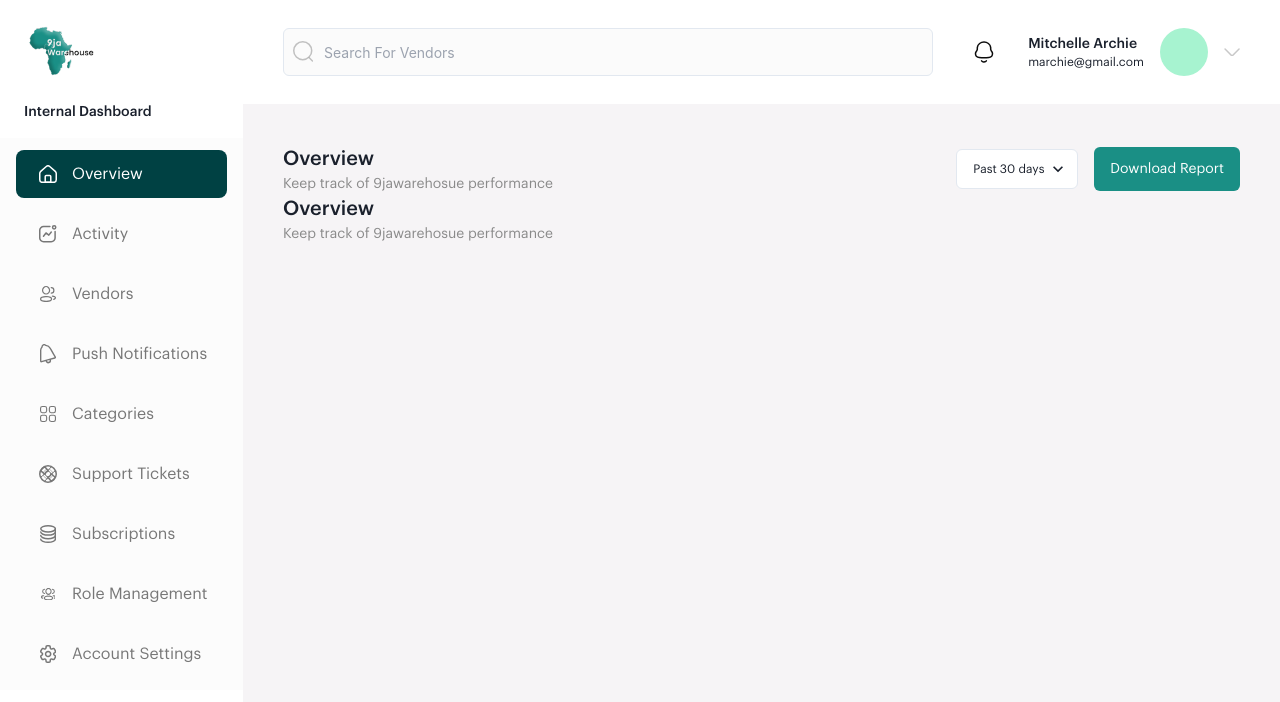
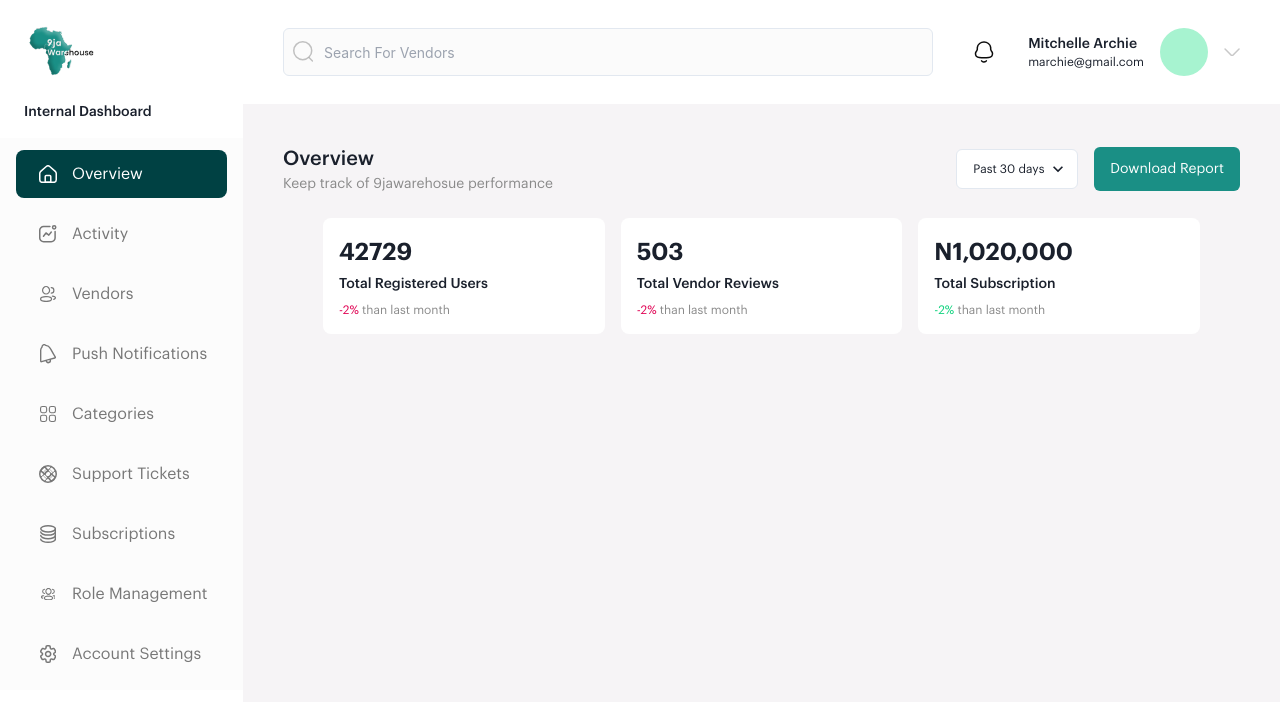
Before and after one commit to danieloski98/9jawarehouse, a React (Create React App) app: page /dashboard in a window 1280 px wide. Shown: the top 702 px of the page. Built offline with nearby package versions, Linux system fonts and the light colour scheme.

Commit message:
first commit

```diff
--- a/src/components/DashboardTabs/Overview.tsx
+++ b/src/components/DashboardTabs/Overview.tsx
@@ -18,12 +18,22 @@ export default function Overview() {
                 </div>
                 <button style={{backgroundColor: '#1A8F85'}} className='px-4 py-3 font-Graphik-Regular text-sm text-white rounded-md ml-4' >Download Report</button>
             </div>
-            <div className='w-full flex  ' >
-                <div>
-                    <p style={{fontSize: '20px'}} className='font-Graphik-Medium'>Overview</p>
-                    <p style={{color: '#8A8A8A'}} className='text-sm font-Graphik-Regular' >Keep track of 9jawarehosue performance</p>
+            <div className='w-full flex my-6 px-8 items-center justify-between ' >
+                <div className='bg-white w-full mx-2 p-4 rounded-lg' >
+                    <p style={{fontSize: '24px'}} className='font-Graphik-SemiBold'>42729</p>
+                    <p className='text-sm font-Graphik-Medium mt-1' >Total Registered Users</p>
+                    <p style={{color: '#8A8A8A'}} className='text-xs font-Graphik-Regular mt-2' ><span style={{color: '#E00253'}} >-2%</span> than last month</p>
                 </div>
-
+                <div className='bg-white w-full mx-2 p-4 rounded-lg' >
+                    <p style={{fontSize: '24px'}} className='font-Graphik-SemiBold'>503</p>
+                    <p className='text-sm font-Graphik-Medium mt-1' >Total Vendor Reviews</p>
+                    <p style={{color: '#8A8A8A'}} className='text-xs font-Graphik-Regular mt-2' ><span style={{color: '#E00253'}} >-2%</span> than last month</p>
+                </div>
+                <div className='bg-white w-full mx-2 p-4 rounded-lg' >
+                    <p style={{fontSize: '24px'}} className='font-Graphik-SemiBold'>N1,020,000</p>
+                    <p className='text-sm font-Graphik-Medium mt-1' >Total Subscription</p>
+                    <p style={{color: '#8A8A8A'}} className='text-xs font-Graphik-Regular mt-2' ><span style={{color: '#0CD27C'}} >-2%</span> than last month</p>
+                </div>
             </div>
         </div>
     )
```
